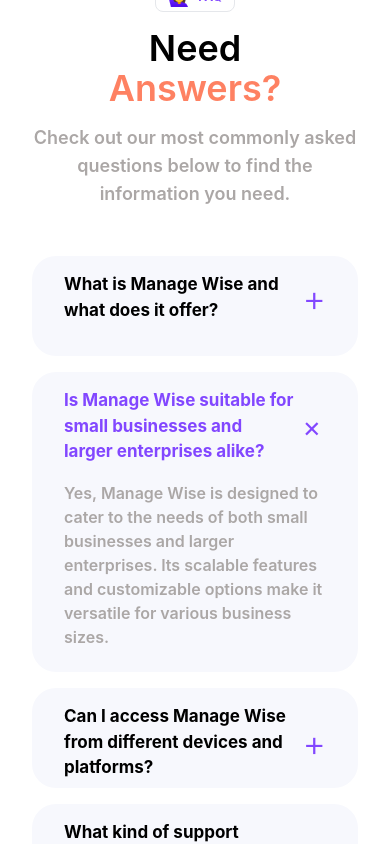
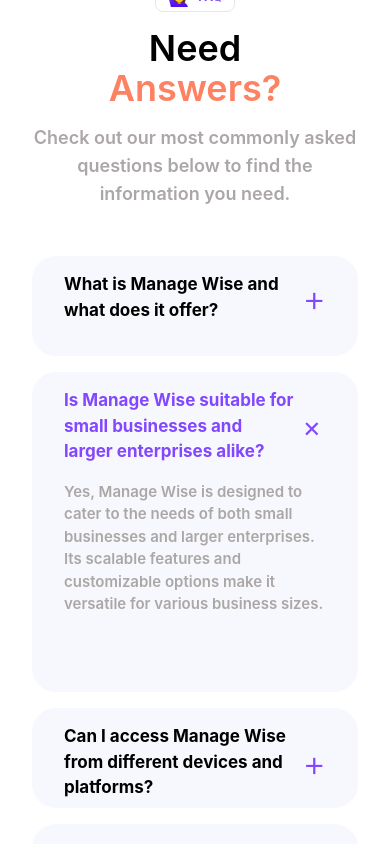
Before and after one commit to r1tikpatil/hirequotient-assignment, a React (Create React App) app: page / in a window 390 px wide. Both pictures are taken after a click on the element 195 px from the left and 6683 px from the top of the page. Shown: the part 6261-7105 px from the top of the page. Built offline with nearby package versions, Linux system fonts and the light colour scheme.

Commit message:
did responsive

```diff
--- a/src/common/faqCard.jsx
+++ b/src/common/faqCard.jsx
@@ -11,7 +11,7 @@
     <div
       onClick={handleClick}
       className={`my-4 py-4 px-8 rounded-3xl bg-[#f7f8fd] box-border transition-all duration-300 ease-in-out ${
-        isOpen ? "h-[300px] md:h-[150px] " : "h-[100px] md:h-[70px] "
+        isOpen ? "h-[320px] md:h-[150px] " : "h-[100px] md:h-[70px] "
       }`}
     >
       <div
@@ -34,7 +34,7 @@
           isOpen ? "block	" : "hidden"
         } transition-all duration-600 ease-in-out `}
       >
-        <p className="text-[#aba7a6] text-md md:text-lg font-semibold">
+        <p className="text-[#aba7a6] text-[15px] md:text-lg font-semibold">
           {answer}
         </p>
       </div>
```
